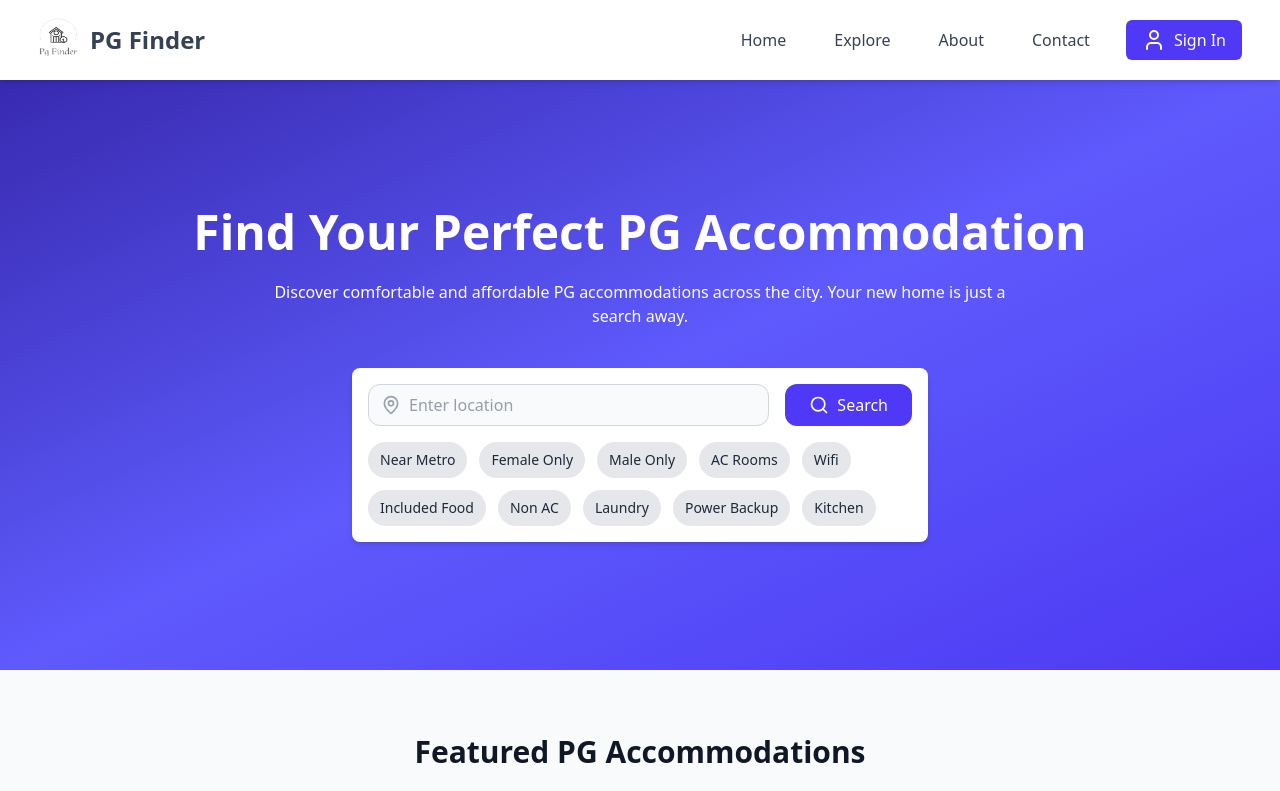
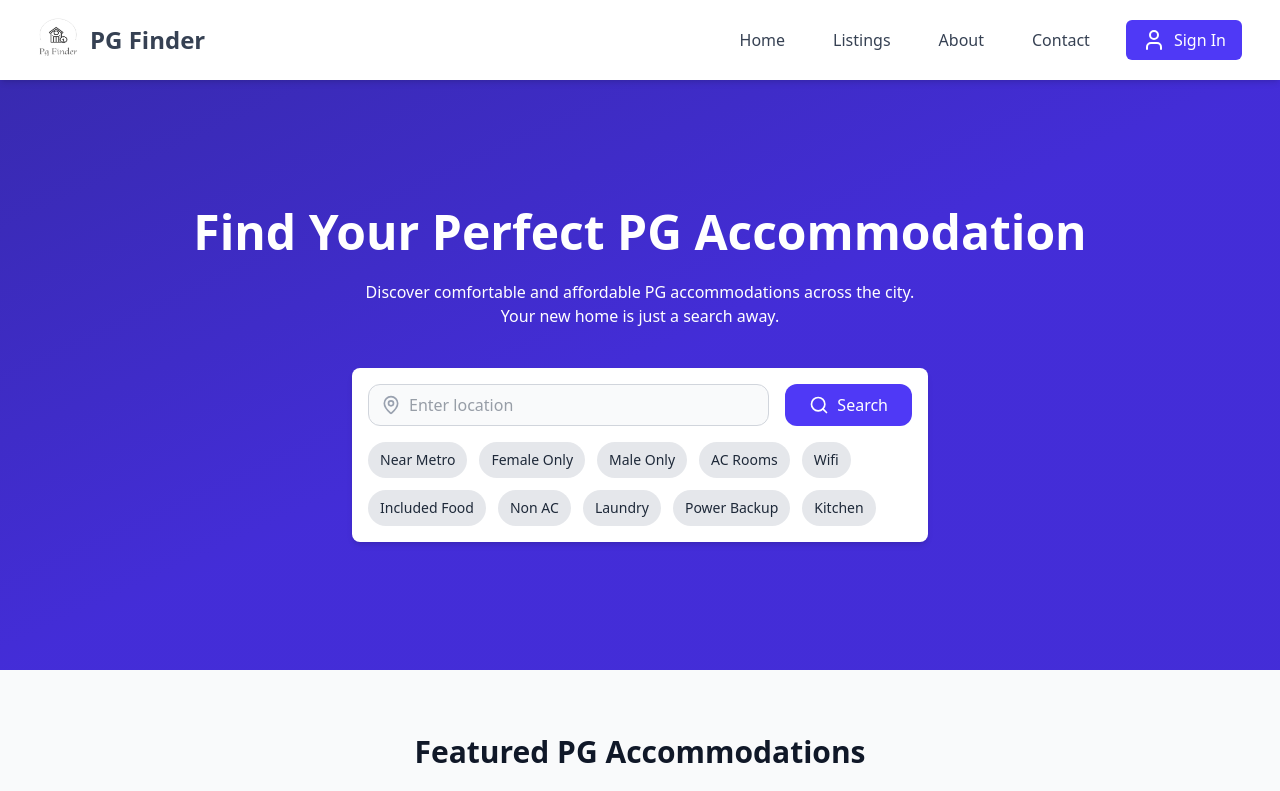
Before and after one commit to deepakguptabvp/pg-finder, a React (Vite) app: page / in a window 1280 px wide. Shown: the top 791 px of the page. Built offline with nearby package versions, Linux system fonts and the light colour scheme.

Commit message:
Herosection color change

```diff
--- a/src/components/Header.jsx
+++ b/src/components/Header.jsx
@@ -60,7 +60,7 @@ const Header = () => {
                 onClick={() => isMenuOpen && toggleMobileMenu()}
                 className="text-gray-700  hover:underline px-3 py-2"
               >
-                Explore
+                Listings
               </Link>
               <Link
                 to="/about"
--- a/src/components/HeroSection.jsx
+++ b/src/components/HeroSection.jsx
@@ -4,7 +4,7 @@ import { useEffect, useState } from "react";
 const HeroSection = ({ onSearch }) => {
   const [inputValue, setInputValue] = useState("");
 
-    //  Run on every change in input
+  //  Run on every change in input
   useEffect(() => {
     if (inputValue.trim() === "") {
       onSearch(""); // reset search if input is empty
@@ -31,13 +31,13 @@ const HeroSection = ({ onSearch }) => {
   return (
     <div className="relative bg-indigo-700 text-white">
       <div className="absolute inset-0 overflow-hidden">
-        <div className="absolute inset-0 bg-gradient-to-br from-indigo-800 via-indigo-500 to-indigo-600 opacity-90"></div>
+        <div className="absolute inset-0 bg-gradient-to-br from-indigo-800 via-indigo-700 to-indigo-700 opacity-90"></div>
       </div>
       <div className="relative max-w-7xl mx-auto px-4 sm:px-6 lg:px-8 py-24 lg:py-32">
         <h1 className="text-4xl md:text-5xl font-extrabold text-center">
           Find Your Perfect PG Accommodation
         </h1>
-        <p className="mt-6 text-md text-center max-w-3xl mx-auto">
+        <p className="mt-6 text-md text-center max-w-xl mx-auto">
           Discover comfortable and affordable PG accommodations across the city.
           Your new home is just a search away.
         </p>
```
